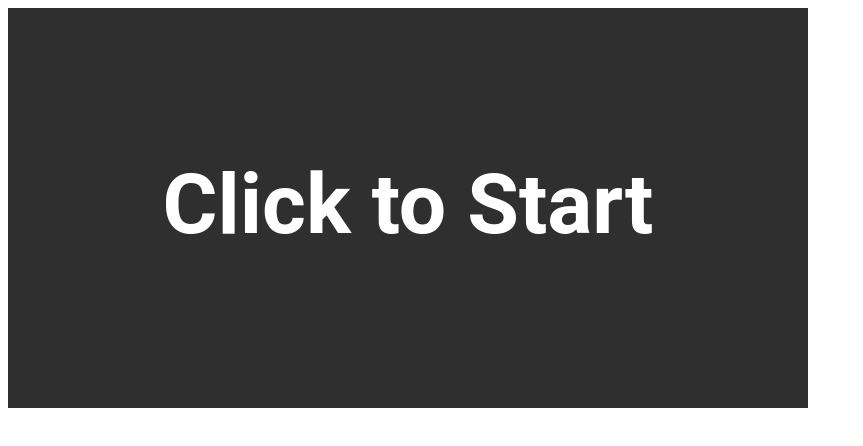
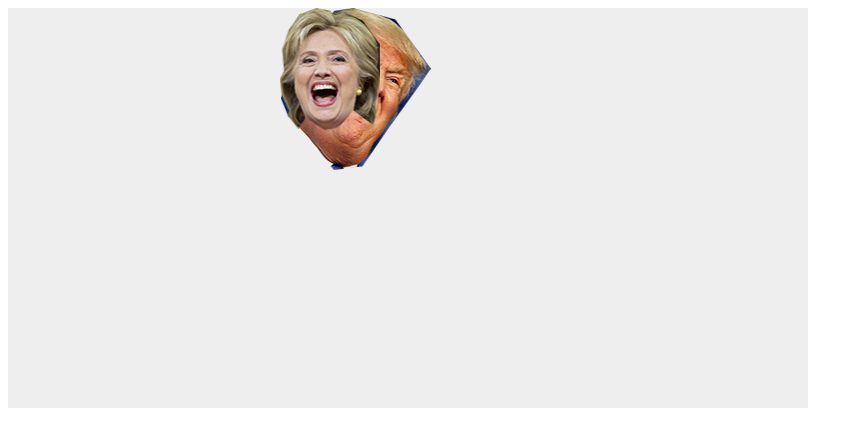
Before and after one commit to AndyRightNow/ESL-Suite-Rocket-Adventure-Game, a plain HTML site: page Integration.html in a window 1280 px wide. Shown: the whole page, without its empty margins (0-863 px from the left). Drawn offline with Linux system fonts and the light colour scheme.

Commit message:
Add 2 barriers and PASS TEST

```diff
--- a/EngineMain.js
+++ b/EngineMain.js
@@ -76,10 +76,10 @@ var spriteWidth = 180,
         spriteBounding),
 
     spriteFrames = [ //	Use to compose sprite animation
-    "https://farm8.staticflickr.com/7577/26692103932_d9cbb46af4_o.png",
-    "https://farm8.staticflickr.com/7474/26513247190_8b60583227_o.png",
-    "https://farm8.staticflickr.com/7594/26692103992_19c74bf01b_o.png",
-    "https://farm8.staticflickr.com/7574/26182211423_5021619ef1_o.png"];
+    "img/Sprite/1.png",
+    "img/Sprite/2.png",
+    "img/Sprite/3.png",
+    "img/Sprite/4.png"];
 
 for (var i = 0; i < spriteFrames.length; i++) { //	Add frames to the sprite
     gameSprite.addImageFrame(spriteFrames[i]);
@@ -140,7 +140,6 @@ var MainGameLoop = setInterval(function() {
         //****************************
         UIClass.showPauseScene();
     } else {
-    	//*************************************************************************DEBUG*******************************************
-        // showText(mouseX + " " + mouseY);
+
     }
 });
--- a/GamePlay/Barriers.js
+++ b/GamePlay/Barriers.js
@@ -8,3 +8,122 @@
 	Barrier objects declarations
 
 ***********************************************************************************/
+
+//	Starting top left position for barriers
+var barriersStartingTopLeftPos = new Vector(GraphicsContext.width() + 100, 0);
+
+//	Finish loading flag
+var barriersCount = 2;
+var BarrierLoading = {
+    isDone: function() {
+        if (barriersList.length === barriersCount) {
+            return true;
+        }
+        return false;
+    }
+};
+
+//********************************
+//	Barriers list
+//********************************
+var barriersList = [];
+
+//********************************
+//	Barrier: Trump
+//********************************
+var barrierWidth = 150,
+    barrierHeight = 162,
+    barrierBoundingPoints = [
+		new Vector(53, 2),
+		new Vector(74, 0),
+		new Vector(113, 11),
+		new Vector(149, 59),
+		new Vector(83, 157),
+		new Vector(53, 160),
+		new Vector(11, 112),
+		new Vector(1, 91),
+		new Vector(10, 71),
+		new Vector(18, 42)];
+
+for (var i = 0; i < barrierBoundingPoints.length; i++) {
+    barrierBoundingPoints[i].translate(GraphicsContext.width() + 100, 0);
+}
+
+var barrierBoundingBox = new Box(
+        barriersStartingTopLeftPos,
+        barrierWidth,
+        barrierHeight),
+
+    barrierBounding = new Polygon(
+        barrierBoundingPoints,
+        barriersStartingTopLeftPos,
+        barrierBoundingBox),
+
+    barrierFrames = ["img/Barriers/Barrier1/1.png"];
+
+var barrier = new ImageObject(
+    barriersStartingTopLeftPos.x,
+    barriersStartingTopLeftPos.y,
+    barrierWidth,
+    barrierHeight,
+    barrierBounding);
+
+for (var i = 0; i < barrierFrames.length; i++) {
+    barrier.addImageFrame(barrierFrames[i]);
+}
+
+barriersList.push(barrier);
+
+//********************************
+//	Barrier: Hillary
+//********************************
+barrierWidth = 100;
+barrierHeight = 122;
+barrierBoundingPoints = [
+	new Vector(21, 5),
+	new Vector(49, 2),
+	new Vector(52, 6),
+	new Vector(62, 3),
+	new Vector(83, 14),
+	new Vector(97, 32),
+	new Vector(100, 83),
+	new Vector(95, 116),
+	new Vector(75, 104),
+	new Vector(60, 118),
+	new Vector(45, 122),
+	new Vector(27, 110),
+	new Vector(18, 120),
+	new Vector(9, 108),
+	new Vector(9, 104),
+	new Vector(0, 83),
+	new Vector(4, 61),
+	new Vector(2, 39)];
+
+for (var i = 0; i < barrierBoundingPoints.length; i++) {
+    barrierBoundingPoints[i].translate(GraphicsContext.width() + 100, 0);
+}
+
+barrierBoundingBox = new Box(
+    barriersStartingTopLeftPos,
+    barrierWidth,
+    barrierHeight);
+
+barrierBounding = new Polygon(
+    barrierBoundingPoints,
+    barriersStartingTopLeftPos,
+    barrierBoundingBox);
+
+barrierFrames = ["img/Barriers/Barrier2/1.png"];
+
+barrier = new ImageObject(
+    barriersStartingTopLeftPos.x,
+    barriersStartingTopLeftPos.y,
+    barrierWidth,
+    barrierHeight,
+    barrierBounding);
+
+for (var i = 0; i < barrierFrames.length; i++) {
+    barrier.addImageFrame(barrierFrames[i]);
+}
+
+barriersList.push(barrier);
--- a/Integration.html
+++ b/Integration.html
@@ -4,7 +4,15 @@
 <head>
   <title>JS Integration</title>
   <!-- Dependencies -->
-  <script src="Dependencies\jquery-1.12.3.js"></script>
+  <script src="Dependencies/jquery-1.12.3.js"></script>
+  <!-- End -->
+  <!-- Images -->
+  <link src="img/Barriers/Barrier1/1.png">
+  <link src="img/Barriers/Barrier2/1.png">
+  <link src="img/Sprite/1.png">
+  <link src="img/Sprite/2.png">
+  <link src="img/Sprite/3.png">
+  <link src="img/Sprite/4.png">
   <!-- End -->
 </head>
 
@@ -13,19 +21,21 @@
   <div class="showtext"></div>
 </body>
 <footer>
-  <!-- Game Play -->
-  <script src="GamePlay\Barriers.js"></script>
-  <script src="GamePlay\GameObjects.js"></script>
-  <!-- End -->
   <!-- Engine -->
-  <script src="Utility\Utility.js"></script>
-  <script src="Utility\Physics.js"></script>
-  <script src="Utility\Timer.js"></script>
-  <script src="Utility\Vector.js"></script>
-  <script src="Utility\Shape.js"></script>
+  <script src="Utility/Utility.js"></script>
+  <script src="Utility/Physics.js"></script>
+  <script src="Utility/Timer.js"></script>
+  <script src="Utility/Vector.js"></script>
+  <script src="Utility/Shape.js"></script>
   <script src="GraphicsClass.js"></script>
   <script src="InputClass.js"></script>
   <!-- End -->
+
+  <!-- Game Play -->
+  <script src="GamePlay/GameObjects.js"></script>
+  <script src="GamePlay/Barriers.js"></script>
+  <!-- End -->
+
   <!-- Tests -->
   <script>
   //***********************************
@@ -39,17 +49,18 @@
     $(".showtext").text(str);
   }
   </script>
-  <!-- <script src="Test\GraphicsClassTest.js"></script> -->
-  <!-- <script src="Test\InputClassTest.js"></script> -->
-  <!-- <script src="Test\UtilityTest.js"></script> -->
-  <!-- <script src="Test\PhysicsTest.js"></script> -->
-  <!-- <script src="Test\TimerTest.js"></script> -->
-  <!-- <script src="Test\VectorTest.js"></script> -->
-  <!-- <script src="Test\ShapeTest.js"></script> -->
-  <script src="Test\BarriersTest.js"></script>
+  <!-- <script src="Test/GraphicsClassTest.js"></script> -->
+  <!-- <script src="Test/InputClassTest.js"></script> -->
+  <!-- <script src="Test/UtilityTest.js"></script> -->
+  <!-- <script src="Test/PhysicsTest.js"></script> -->
+  <!-- <script src="Test/TimerTest.js"></script> -->
+  <!-- <script src="Test/VectorTest.js"></script> -->
+  <!-- <script src="Test/ShapeTest.js"></script> -->
+  <script src="Test/BarriersTest.js"></script>
   <!-- End -->
+
   <!-- EngineMain -->
-  <script src="EngineMain.js"></script>
+  <!-- <script src="EngineMain.js"></script> -->
   <!-- End -->
 </footer>
 
--- a/Test/BarriersTest.js
+++ b/Test/BarriersTest.js
@@ -3,3 +3,13 @@
 									Game Play Barriers Test
 
 ***********************************************************************************/
+console.log(barriersList);
+setInterval(function() {
+    if (BarrierLoading.isDone()) {
+        GraphicsContext.clearCanvas();
+        for (var i = 0; i < barriersList.length; i++) {
+            barriersList[i].update(0, -Math.random(), 0);
+            barriersList[i].draw();
+        }
+    }
+});
```
Also changed, not shown: Test/InputClassTest.js (+14 -0 lines), img/Barriers/Barrier1/1.png (added), img/Barriers/Barrier2/1.png (added), img/Barriers/Barrier2/23158392405_d3e3b60cb8_o.jpg (added), img/Barriers/Barrier2/下载.jpg (added).
